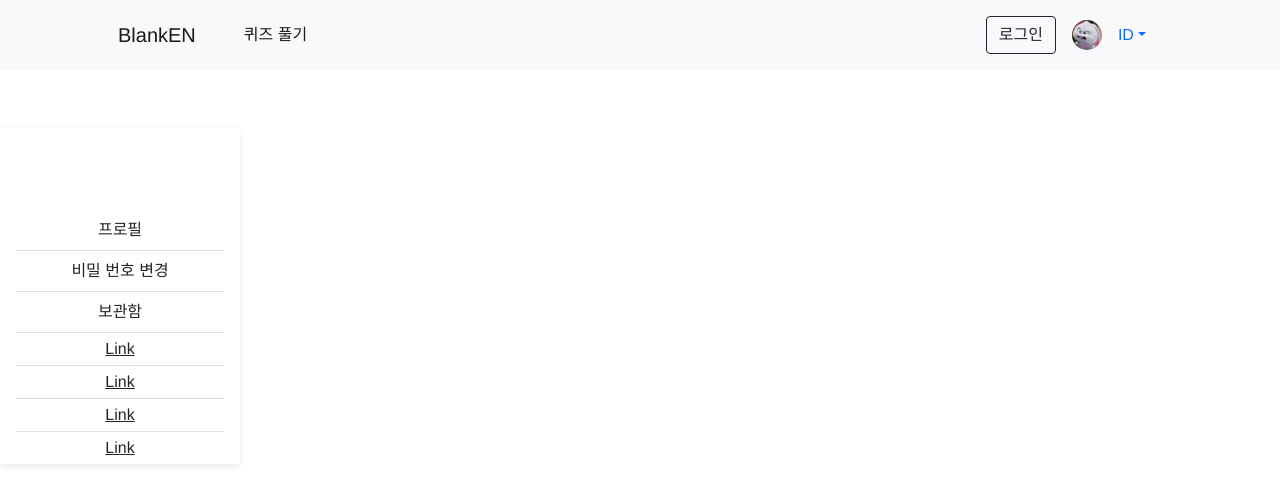
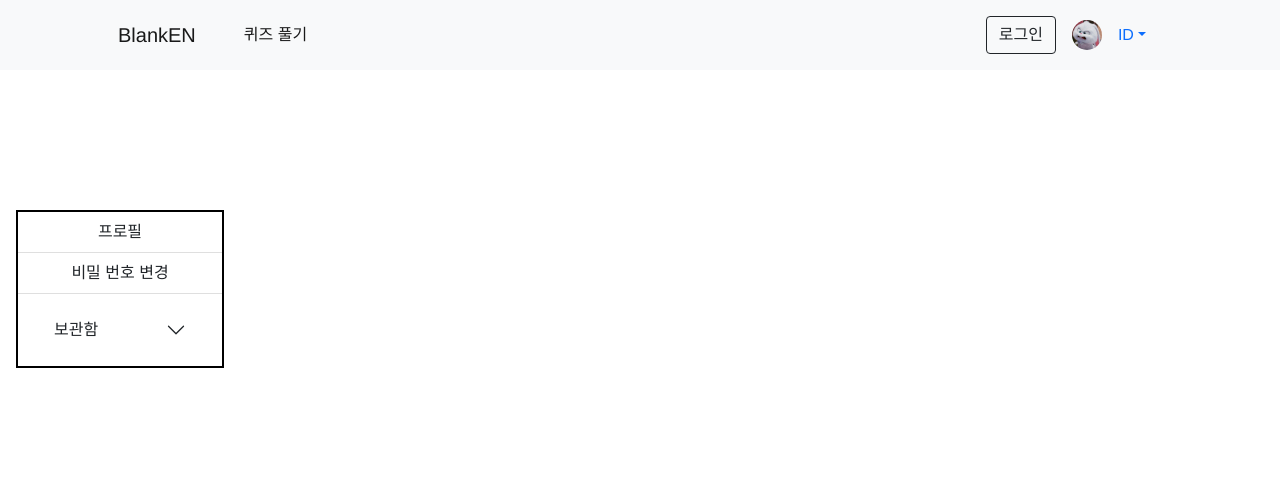
Before and after one commit to ddogga/BlankEn, a JavaScript app in the folder vue3-first/: page /blanken/mypage in a window 1280 px wide. Shown: the top 504 px of the page. Built offline with nearby package versions, Linux system fonts and the light colour scheme; a web font is replaced by a local one.

Commit message:
add accordian box to leftmenu

```diff
--- a/vue3-first/src/components/member/LeftMenu.vue
+++ b/vue3-first/src/components/member/LeftMenu.vue
@@ -1,11 +1,12 @@
 <template>
   <div>
-    <!--Main Navigation-->
-    <header>
     <!-- Sidebar -->
-      <nav id="sidebarMenu" class="d-lg-block sidebar collapse bg-white">
+    <nav id="sidebarMenu" class="d-lg-block sidebar collapse">
       <div>
-          <div class="list-group list-group-flush mx-3 mt-4">
+        <div
+          style="border: 2px black solid"
+          class="list-group list-group-flush mx-3 mt-4"
+        >
           <!-- Collapse 1 -->
           <a
             class="list-group-item list-group-item-action py-2 ripple"
@@ -19,33 +20,50 @@
             ><span>비밀 번호 변경</span>
           </a>
           <!-- Collapse 3 -->
-            <a
-              class="list-group-item list-group-item-action py-2 ripple"
-              href="#collapseExample1"
-              ><span>보관함</span>
-            </a>
+
           <!-- Collapsed content -->
+          <div class="list-group-item accordion-item">
+            <button
+              class="accordion-button collapsed"
+              type="button"
+              data-bs-toggle="collapse"
+              data-bs-target="#flush-collapseOne"
+              aria-expanded="false"
+              aria-controls="flush-collapseOne"
+            >
+              보관함
+            </button>
+
+            <div
+              id="flush-collapseOne"
+              class="accordion-collapse collapse"
+              aria-labelledby="flush-headingOne"
+              data-bs-parent="#accordionFlushExample"
+            >
+              <div class="accordion-body">
                 <ul class="collapse show list-group list-group-flush">
                   <li class="list-group-item py-1">
-                <a href="" class="text-reset">Link</a>
+                    <a href="" class="text-reset">내 퀴즈 목록</a>
                   </li>
                   <li class="list-group-item py-1">
-                <a href="" class="text-reset">Link</a>
+                    <a href="" class="text-reset">히스토리</a>
                   </li>
                   <li class="list-group-item py-1">
-                <a href="" class="text-reset">Link</a>
+                    <a href="" class="text-reset">완료한 퀴즈</a>
                   </li>
                   <li class="list-group-item py-1">
-                <a href="" class="text-reset">Link</a>
+                    <a href="" class="text-reset">좋아요 목록</a>
                   </li>
                 </ul>
+              </div>
+            </div>
+          </div>
+
           <!-- Collapse 3 -->
         </div>
       </div>
     </nav>
     <!-- Sidebar -->
-    </header>
-    <!--Main Navigation-->
 
     <!--Main layout-->
     <main style="margin-top: 58px">
@@ -62,11 +80,15 @@ export default {
 </script>
 
 <style scoped>
+a {
+  text-decoration-line: none;
+}
+
 /* Sidebar */
 .sidebar {
   position: fixed;
-  padding: 58px 0 0; /* Height of navbar */
-  box-shadow: 0 2px 5px 0 rgb(0 0 0 / 5%), 0 2px 10px 0 rgb(0 0 0 / 5%);
+  /* background-color: salmon; */
+  margin-top: 58px; /* Height of navbar */
   width: 240px;
 }
 
```
Lines whose indentation alone changed are shown as unchanged.
